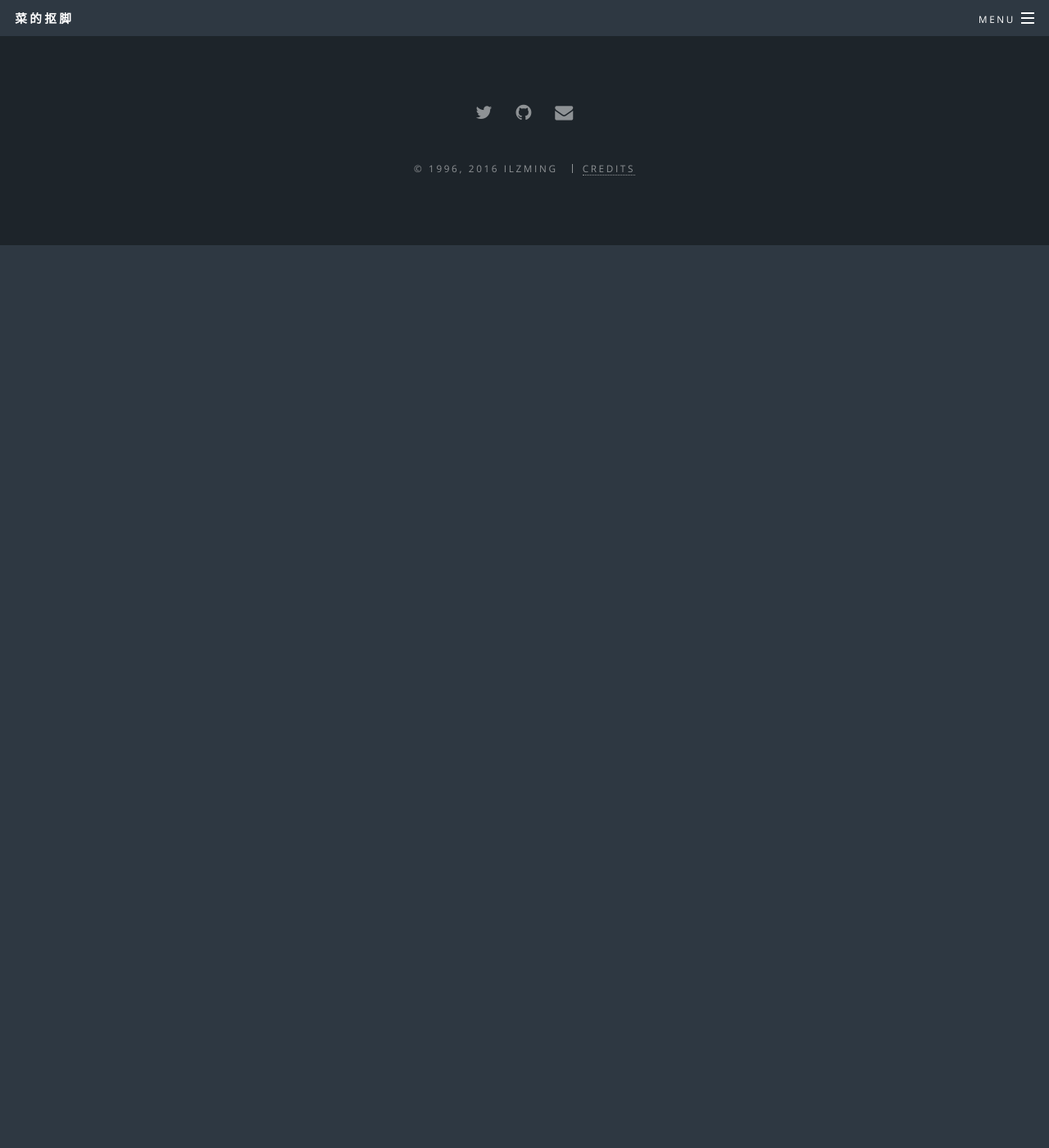
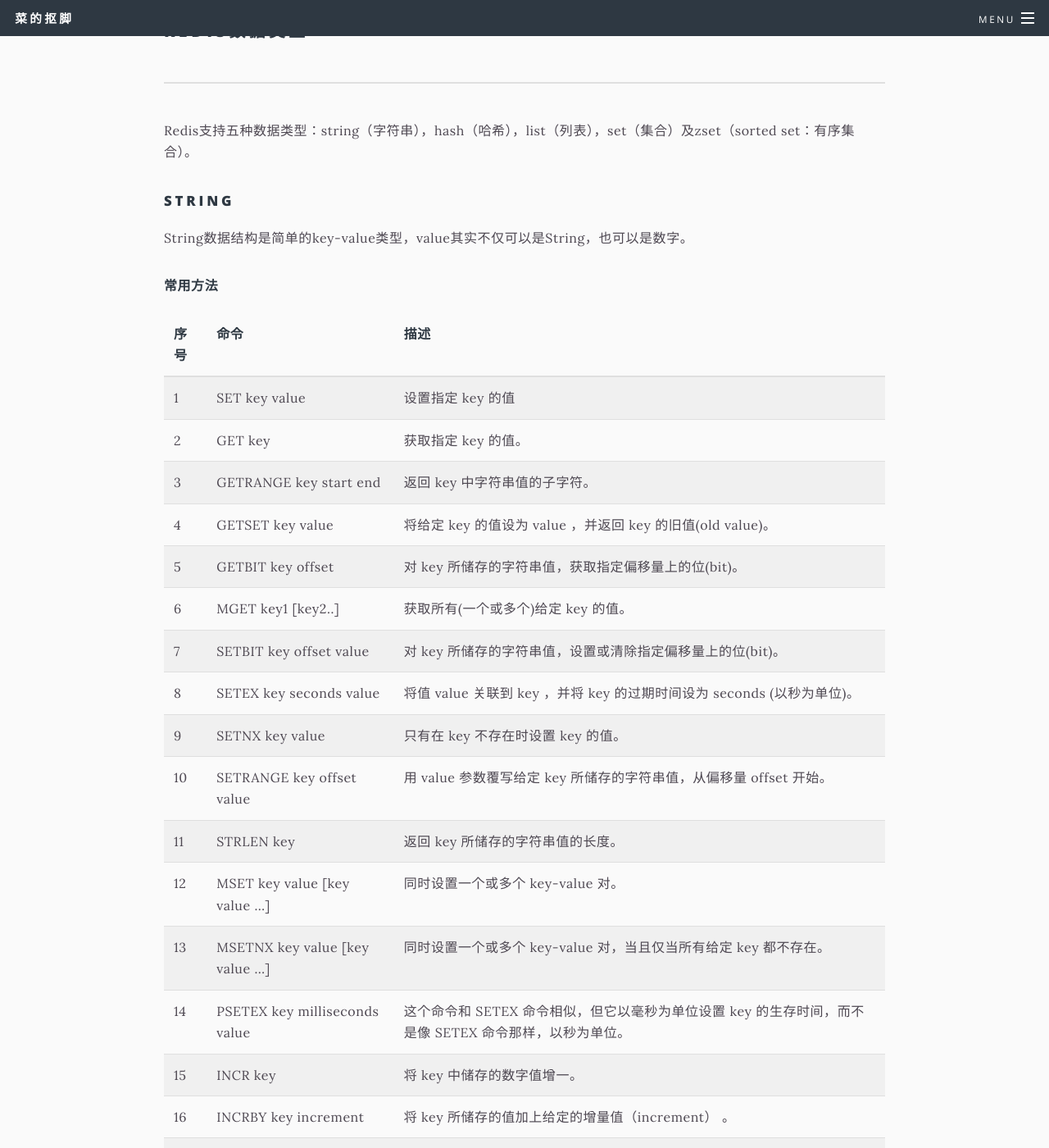
Before and after one commit to ilzming/ilzming.github.io, a Jekyll site: the page built from _posts/2016-11-05-Redis基本知识.md, in a window 1280 px wide and 1400 px high, scrolled down 278 px. Shown: the whole window at 82% size. Built offline with Jekyll 4.4.1, drawn with Linux system fonts in a browser that asks for light colours; before the commit the page ends 900 px from its top, so only the background shows below that; some of the changed text lies outside the part shown.

Commit message:
查看md样式

```diff
--- a/_posts/2016-11-05-Redis基本知识.md
+++ b/_posts/2016-11-05-Redis基本知识.md
@@ -6,3 +6,77 @@
 tags: Redis
 date: 2016-11-05 20:10
 ---
+
+## Redis数据类型
+---
+Redis支持五种数据类型：string（字符串），hash（哈希），list（列表），set（集合）及zset（sorted set：有序集合）。
+
+### String
+
+String数据结构是简单的key-value类型，value其实不仅可以是String，也可以是数字。
+
+**常用方法**
+
+| 序号 | 命令 | 描述 |
+| ------------- |:-------------| :-----|
+| 1 | SET key value  | 设置指定 key 的值 |
+| 2 | GET key | 获取指定 key 的值。 |
+| 3 | GETRANGE key start end | 返回 key 中字符串值的子字符。 |
+| 4 | GETSET key value | 将给定 key 的值设为 value ，并返回 key 的旧值(old value)。 |
+| 5 | GETBIT key offset | 对 key 所储存的字符串值，获取指定偏移量上的位(bit)。 |
+| 6 | MGET key1 [key2..] | 获取所有(一个或多个)给定 key 的值。 |
+| 7 | SETBIT key offset value | 对 key 所储存的字符串值，设置或清除指定偏移量上的位(bit)。 |
+| 8 | SETEX key seconds value | 将值 value 关联到 key ，并将 key 的过期时间设为 seconds (以秒为单位)。 |
+| 9 | SETNX key value | 只有在 key 不存在时设置 key 的值。 |
+| 10 | SETRANGE key offset value | 用 value 参数覆写给定 key 所储存的字符串值，从偏移量 offset 开始。 |
+| 11 | STRLEN key | 返回 key 所储存的字符串值的长度。 |
+| 12 | MSET key value [key value ...] | 同时设置一个或多个 key-value 对。 |
+| 13 | MSETNX key value [key value ...] | 同时设置一个或多个 key-value 对，当且仅当所有给定 key 都不存在。 |
+| 14 | PSETEX key milliseconds value | 这个命令和 SETEX 命令相似，但它以毫秒为单位设置 key 的生存时间，而不是像 SETEX 命令那样，以秒为单位。 |
+| 15 | INCR key | 将 key 中储存的数字值增一。 |
+| 16 | INCRBY key increment | 将 key 所储存的值加上给定的增量值（increment） 。 |
+| 17 | INCRBYFLOAT key increment | 将 key 所储存的值加上给定的浮点增量值（increment） 。 |
+| 18 | DECR key | 将 key 中储存的数字值减一。 |
+| 19 | DECRBY key decrement key | 所储存的值减去给定的减量值（decrement） 。 |
+| 20 | APPEND key value | 如果 key 已经存在并且是一个字符串， APPEND 命令将 value 追加到 key 原来的值的末尾。 |
+
+**使用场景**
+
+常规key-value缓存应用；
+常规计数：微博数，粉丝数等。
+
+### hash
+
+Redis hash是一个string类型的field和value的映射表，hash特别适合用于存储对象。
+
+**常用方法**
+
+| 序号 | 命令 | 描述 |
+| ------------- |:-------------| :-----|
+| 1 | HDEL key field1 [field2] | 删除一个或多个哈希表字段 |
+| 2 | HEXISTS key field | 查看哈希表 key 中，指定的字段是否存在。 |
+| 3 | HGET key field | 获取存储在哈希表中指定字段的值 |
+| 4 | HGETALL key | 获取在哈希表中指定 key 的所有字段和值 |
+| 5 | HINCRBY key field increment | 为哈希表 key 中的指定字段的整数值加上增量 increment 。 |
+| 6 | HINCRBYFLOAT key field increment | 为哈希表 key 中的指定字段的浮点数值加上增量 increment 。 |
+| 7 | HKEYS key | 获取所有哈希表中的字段 |
+| 8 | HLEN key | 获取哈希表中字段的数量 |
+| 9 | HMGET key field1 [field2] | 获取所有给定字段的值 |
+| 10 | HMSET key field1 value1 [field2 value2 ] | 同时将多个 field-value (域-值)对设置到哈希表 key 中。 |
+| 11 | HSET key field value | 将哈希表 key 中的字段 field 的值设为 value 。 |
+| 12 | HSETNX key field value | 只有在字段 field 不存在时，设置哈希表字段的值。 |
+| 13 | HVALS key | 获取哈希表中所有值 |
+| 14 | HSCAN key cursor [MATCH pattern] [COUNT count] | 迭代哈希表中的键值对。 |
+
+**使用场景**
+存储部分变更的数据，如用户信息等。
+
+
+
+
+
+参考：
+
+http://www.redis.net.cn/tutorial/3501.html
+
+http://www.cnblogs.com/markhe/p/5689356.html
```
Also changed, not shown: _posts/2016-11-07-Redis的数据持久化.md (+1 -1 lines).
